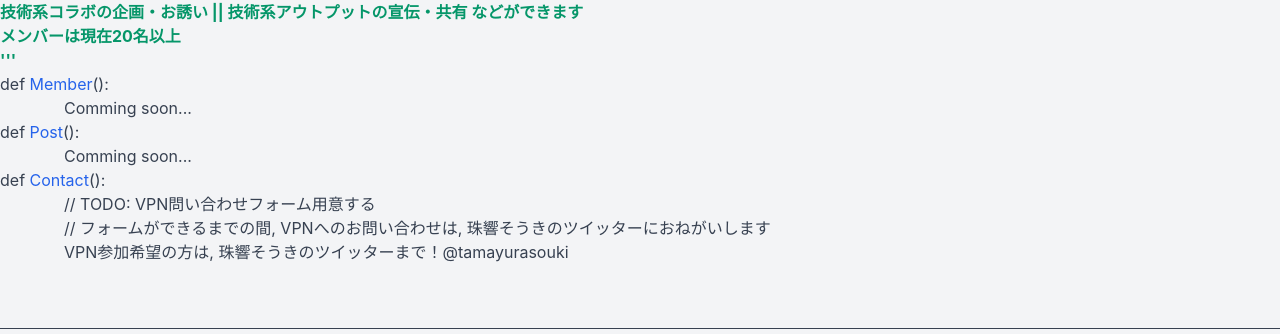
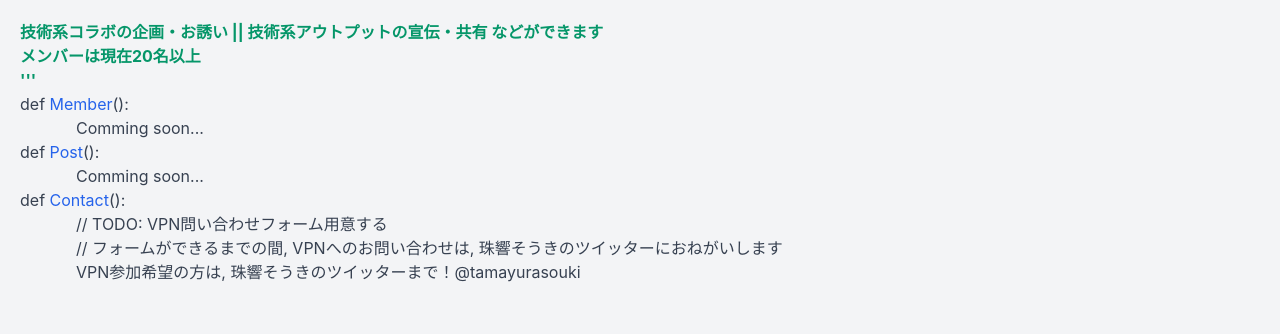
Before and after one commit to VirtualProgrammersNetwork/vpn-website, a Next.js app: page / in a window 1280 px wide. Shown: the part 329-663 px from the top of the page. Built offline with nearby package versions, Linux system fonts and the light colour scheme; what @tailwindcss/typography, tailwindcss-neumorphism would draw is missing.

Commit message:
feat: 余白の調整

```diff
--- a/src/components/index/section.tsx
+++ b/src/components/index/section.tsx
@@ -13,7 +13,7 @@ const Section = ({
       <h2 className="m-0">
         def <div className="inline text-blue-600">{title}</div>():
       </h2>
-      <div className="pl-16">{checkedChildren}</div>
+      <div className="pl-14">{checkedChildren}</div>
     </div>
   );
 };
--- a/src/components/layout/layout.tsx
+++ b/src/components/layout/layout.tsx
@@ -13,7 +13,7 @@ const Layout: React.FC<Props> = ({ title, children }) => (
   <>
     <NextSeo title={title} />
     <Header />
-    <main className="max-w-screen-2xl container mx-auto my-2" tw="prose">
+    <main className="max-w-screen-2xl container mx-auto my-2 p-5" tw="prose">
       {children}
     </main>
     <Footer />
```
